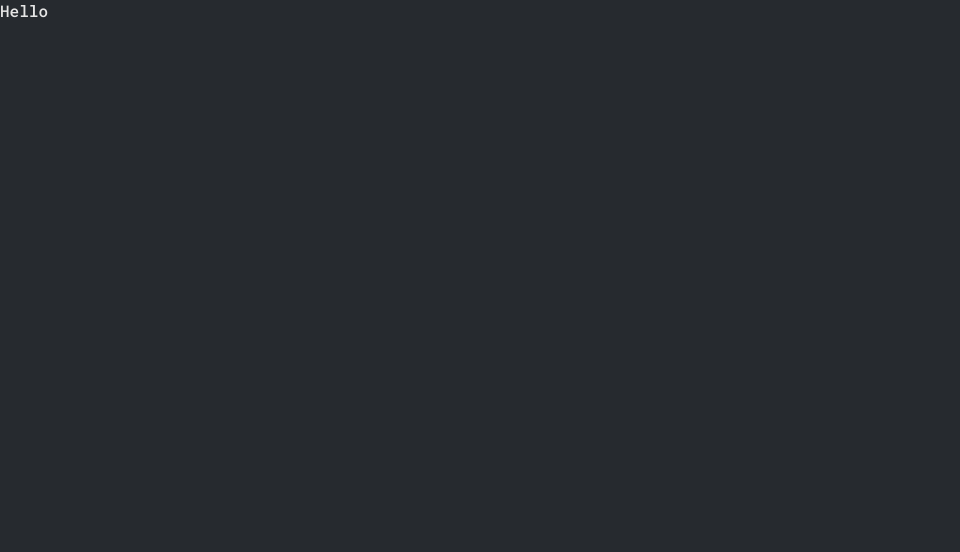
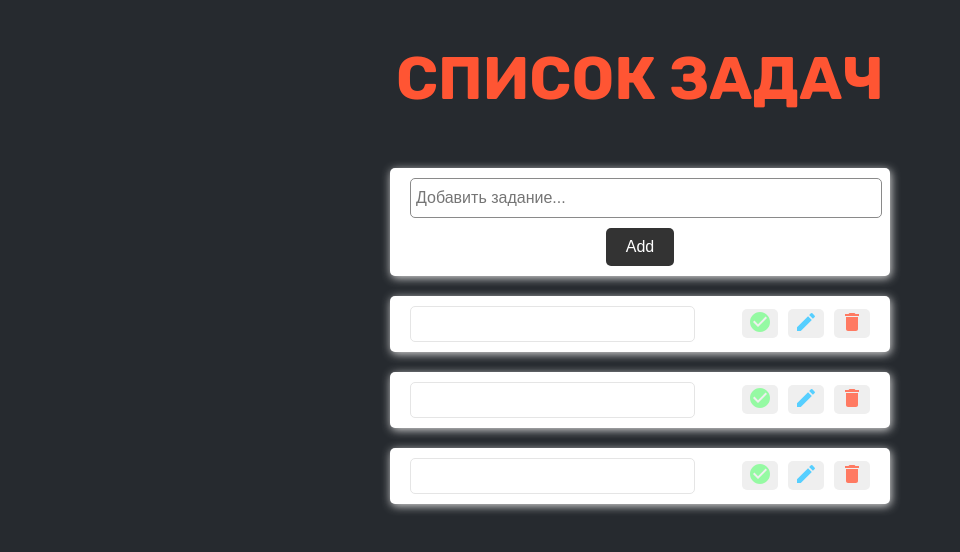
Before and after one commit to Gemin93/ToDoList, a React app: page / in a window 1280 px wide. Shown: the top 552 px of the page, without its empty margins (0-960 px from the left). Built offline with nearby package versions, Linux system fonts and the light colour scheme.

Commit message:
Заверстал компоненты

```diff
--- a/package.json
+++ b/package.json
@@ -11,6 +11,10 @@
     "@babel/cli": "7.15.7",
     "@babel/core": "7.15.5",
     "@babel/preset-react": "^7.14.5",
+    "@emotion/react": "^11.10.5",
+    "@emotion/styled": "^11.10.5",
+    "@mui/icons-material": "^5.11.0",
+    "@mui/material": "^5.11.7",
     "@typescript-eslint/eslint-plugin": "^5.48.1",
     "@typescript-eslint/parser": "^5.48.1",
     "babel-loader": "^8.2.2",
--- a/src/common.css
+++ b/src/common.css
@@ -13,7 +13,6 @@
 }
 
 * {
-  all: unset;
   display: revert;
 }
 
--- /dev/null
+++ b/src/components/AddTask/AddTask.css
@@ -0,0 +1,40 @@
+.form {
+  box-sizing: border-box;
+  max-width: 500px;
+  background: #fff;
+  padding: 10px 20px;
+  margin: 50px auto 0;
+  border-radius: 5px;
+  box-shadow: 1px 2px 10px #ddd;
+}
+
+.input-container {
+  margin-bottom: 10px;
+}
+
+.form-input {
+  width: 100%;
+  padding: 10px 5px;
+  outline: none;
+  font-size: 16px;
+  color: #000;
+  border: 1px solid #8a8a8a;
+  border-radius: 5px;
+}
+
+.button-container {
+  display: flex;
+  flex-direction: column;
+  align-items: center;
+}
+
+.form-button {
+  background: #333;
+  color: #fff;
+  padding: 10px 20px;
+  outline: none;
+  border: none;
+  border-radius: 5px;
+  font-size: 16px;
+  cursor: pointer;
+}
--- /dev/null
+++ b/src/components/AddTask/AddTask.tsx
@@ -0,0 +1,14 @@
+import React from "react";
+import './AddTask.css'
+
+export const AddTask = () => {
+  return (
+    <form className="form">
+      <div className="input-container">
+        <input className="form-input" type="text" placeholder="Добавить задание..."/>
+      </div>
+      <div className="button-container">
+        <button type="submit" className="form-button">Add</button>
+      </div>
+    </form>)
+}
--- a/src/components/App/App.tsx
+++ b/src/components/App/App.tsx
@@ -1,9 +1,22 @@
 import React, { FC } from 'react';
+import {Title} from "../Title/Title";
+import {AddTask} from "../AddTask/AddTask";
+import {Todo} from "../Todo/Todo";
 
 export const App: FC = () => {
   return (
     <>
-      Hello
+      <div>
+        <Title/>
+      </div>
+      <div>
+        <AddTask/>
+      </div>
+      <div>
+        <Todo/>
+        <Todo/>
+        <Todo/>
+      </div>
     </>
   );
 };
--- /dev/null
+++ b/src/components/Title/Title.css
@@ -0,0 +1,6 @@
+.title {
+  color: var(--color-accent);
+  text-align: center;
+  margin: 30px 0;
+  font-size: 30px;
+}
--- /dev/null
+++ b/src/components/Title/Title.tsx
@@ -0,0 +1,10 @@
+import React from "react";
+import './Title.css'
+
+export const Title = () =>{
+  return (
+    <div className="title">
+      <h1>список задач</h1>
+    </div>
+  )
+}
--- /dev/null
+++ b/src/components/Todo/Todo.css
@@ -0,0 +1,50 @@
+.todo-container {
+  max-width: 500px;
+  margin: 0 auto;
+}
+
+.todo {
+  margin-top: 20px;
+  background: #fff;
+  padding: 10px 20px;
+  border-radius: 5px;
+  display: flex;
+  justify-content: space-between;
+  align-items: center;
+  box-shadow: 1px 2px 10px #ddd;
+}
+
+.todo-task {
+  cursor: pointer;
+  width: 60%;
+  border: 1px solid var(--color-grey-light);
+  border-radius: 5px;
+  outline: none;
+  background-color: transparent;
+  font-size: 28px;
+  padding-left: 5px;
+  color: #000;
+}
+
+.button-complete,
+.button-edit,
+.button-delete {
+  border: none;
+  outline: none;
+  cursor: pointer;
+  border-radius: 5px;
+}
+
+.button-complete {
+  color: #95faa3;
+  margin-right: 10px;
+}
+
+.button-edit {
+  color: #56cfff;
+  margin-right: 10px;
+}
+
+.button-delete {
+  color: rgb(255 122 98);
+}
--- /dev/null
+++ b/src/components/Todo/Todo.tsx
@@ -0,0 +1,26 @@
+import React from "react";
+import CheckCircleIcon from "@mui/icons-material/CheckCircle";
+import EditIcon from "@mui/icons-material/Edit";
+import DeleteIcon from "@mui/icons-material/Delete";
+import './Todo.css'
+
+export const Todo = () => {
+  return (
+    <div className="todo-container">
+        <div className='todo'>
+        <input type="text" className="todo-task"/>
+        <div>
+          <button className="button-complete">
+            <CheckCircleIcon id="i"/>
+          </button>
+          <button className="button-edit">
+            <EditIcon id="i"/>
+          </button>
+          <button className="button-delete">
+            <DeleteIcon id="i"/>
+          </button>
+        </div>
+      </div>
+    </div>
+  );
+}
```
Also changed, not shown: 1 other file (tests, documents, lock files or other folders).
